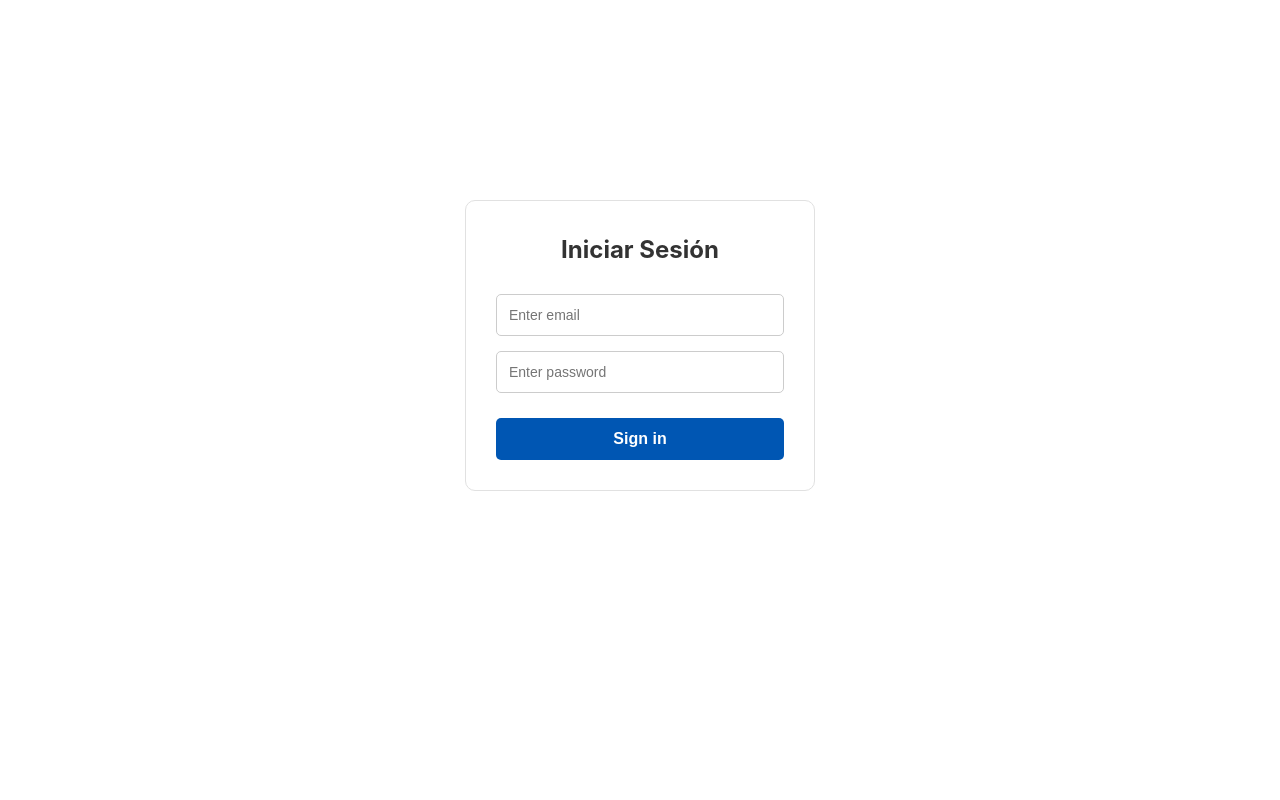
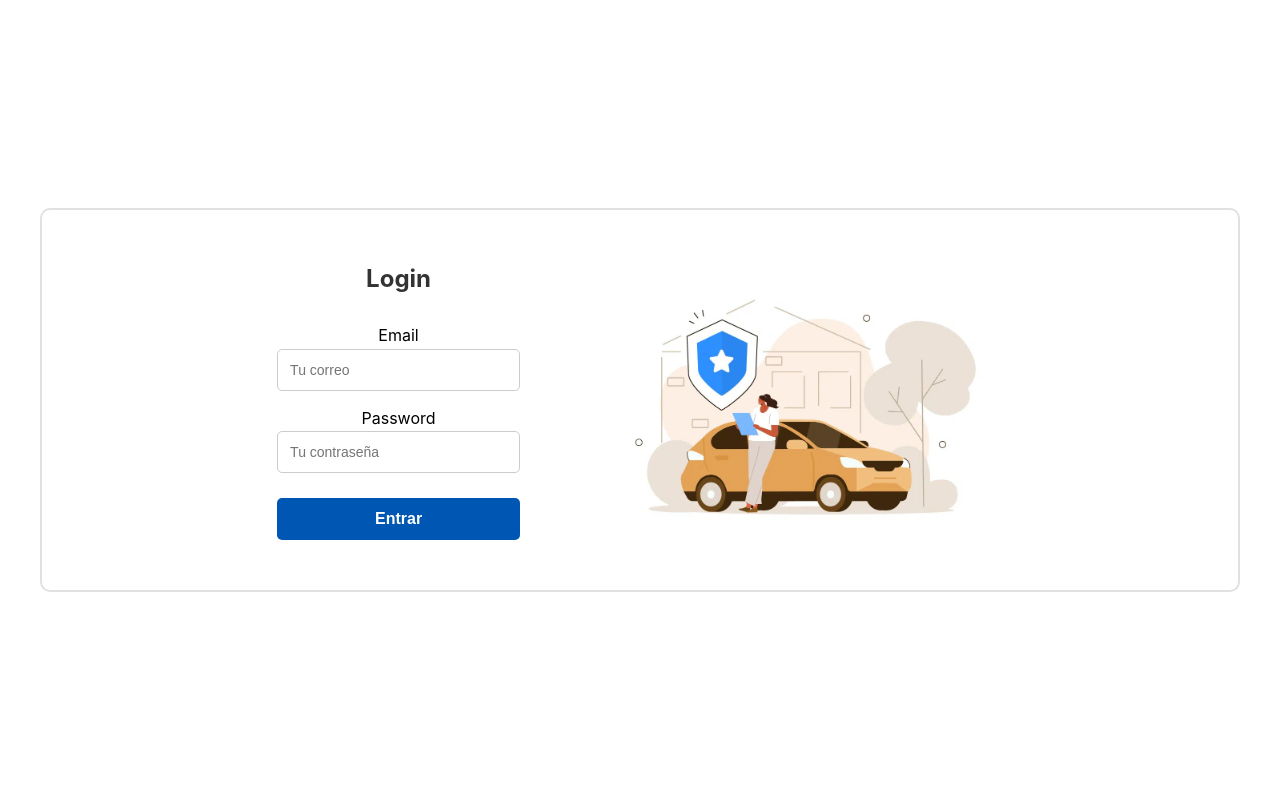
Before and after one commit to M0I0-0/ProyectoPw, a PHP site: page /login.php in a window 1280 px wide. Run offline with PHP 8.4, Linux system fonts and the light colour scheme.

Commit message:
agregando funciones finales

```diff
--- a/Asegurados.php
+++ b/Asegurados.php
@@ -11,7 +11,7 @@
     <div id="contacto" class="contact">
         <div class="container">
             <div class="section-header">
-                <h2 class="section-title">Formalario Para Dar De Alta</h2>
+                <h2 class="section-title">Formulario Para Dar De Alta</h2>
                 <p class="section-description">Aqui podras llenar los datos de nuestros candidatos para nuestro seguro</p>
                 <a class="btnrojo" href="dashboard.php">Cancelar</a>
             </div>
--- a/login.php
+++ b/login.php
@@ -9,21 +9,29 @@
 </head>
 <body>
 
-    <form class="form" action="validarlog.php" method="POST">
-        <p class="form-title">Iniciar Sesión</p>
+<div class="login-container">
+    <div class="margen">
+        <div class="login-form">
+            <form action="validarlog.php" method="POST">
+                <p class="form-title">Login</p>
 
-        <div class="input-container">
-            <input type="email" name="email" required placeholder="Enter email">
+                <div class="input-container">
+                    <label>Email</label>
+                    <input type="email" name="email" placeholder="Tu correo">
+                </div>
+
+                <div class="input-container">
+                    <label>Password</label>
+                    <input type="password" name="password" placeholder="Tu contraseña">
+                </div>
+
+                <button type="submit" class="submit">Entrar</button>
+            </form>
         </div>
-
-        <div class="input-container">
-            <input type="password" name="password" required placeholder="Enter password">
+        <div class="login-image">
+            <img src="Imagenes/fotologin.jpg" alt="Ilustación de inicio de sesión">
         </div>
-
-        <button type="submit" class="submit">
-            Sign in
-        </button>
-    </form>
-
+    </div>
+</div>
 </body>
 </html>
--- a/styles.css
+++ b/styles.css
@@ -382,16 +382,8 @@ body {
     height: 450px;
     border: none;
     border-radius: 10px;
-    box-shadow: 0px 3px 12px rgba(0,0,0,0.1);
 }
-.form {
-    background-color: #ffffff;
-    width: 350px;
-    margin: 200px auto;
-    padding: 30px;
-    border: 1px solid #e1e1e1;
-    border-radius: 10px;
-}
+/* Formulario */
 
 .form-title {
     color: #333333;
@@ -550,3 +542,37 @@ td img {
     height: 30px;
     cursor: pointer;
 }
+
+.login-container {
+    display: flex;
+    align-items: center;
+    justify-content: center;
+    min-height: 100vh;
+    gap: 0px;
+}
+
+.login-form {
+    display: inline-block;
+    width: 27%;
+    padding: 40px;
+}
+
+.login-image {
+    display: inline-block;
+    width: 40%;
+    height: auto;
+}
+
+.login-image img {
+    width: 100%;
+    height: auto;
+    border-radius: 8px;
+}
+.margen{
+    border: 2px solid #e1e1e1;
+    border-radius: 10px;
+    padding: 10px 0 10px 0;
+    width: 1200px;
+    margin: auto;
+    text-align: center;
+}
```
Also changed, not shown: Imagenes/fotologin.jpg (added).
